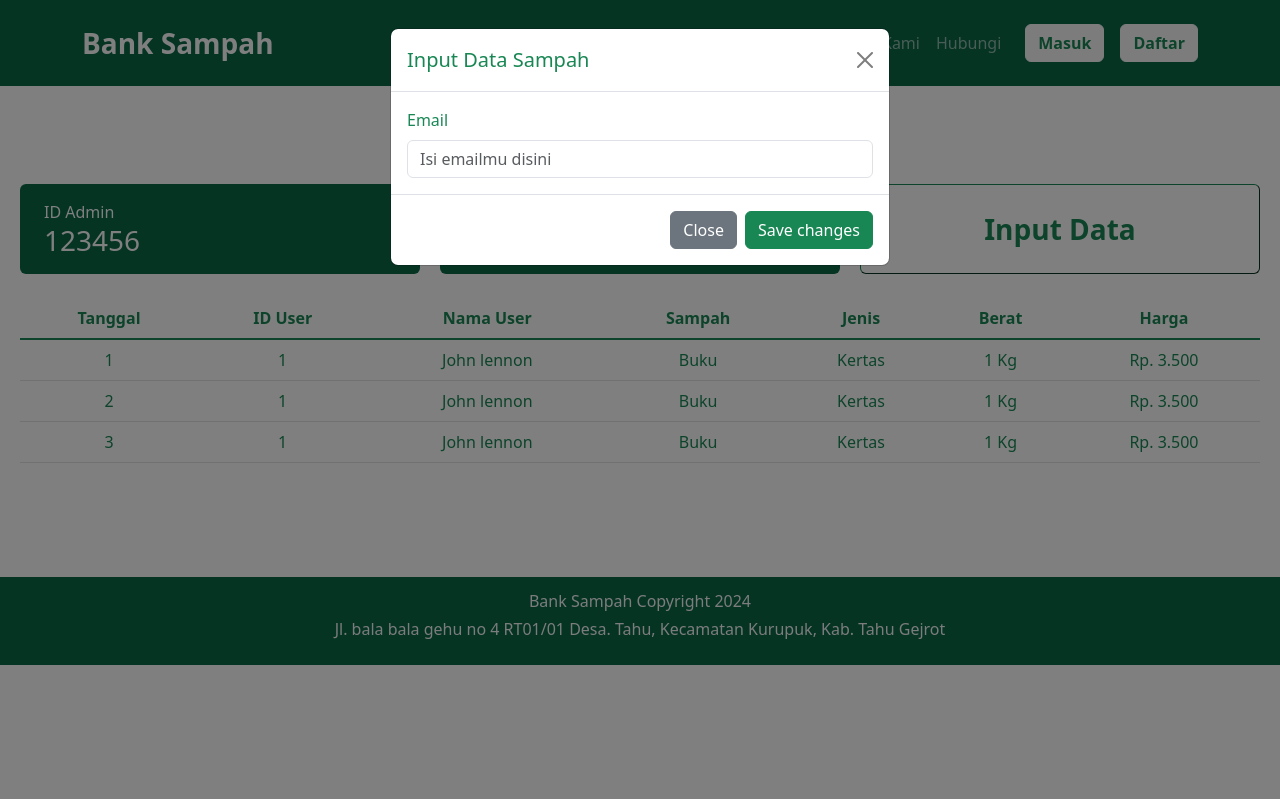
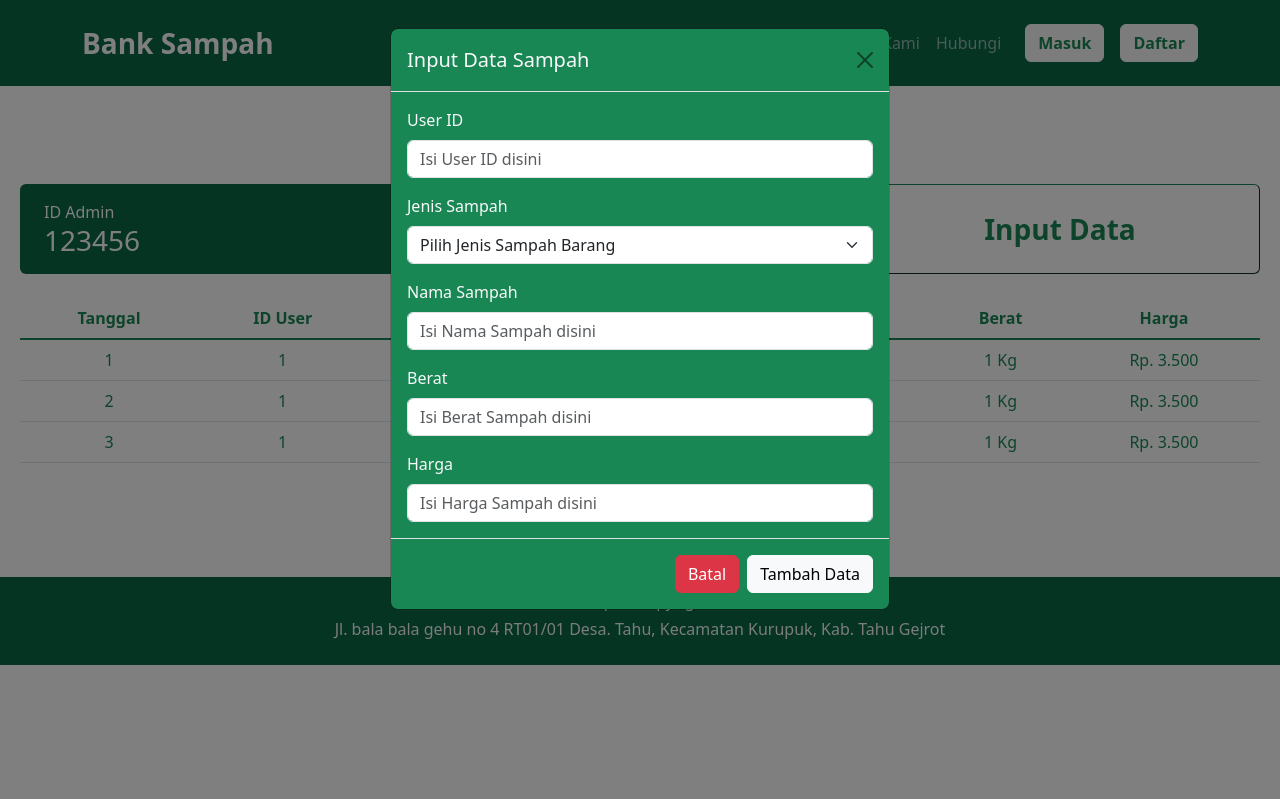
Before and after one commit to jundifatih/final-project, a Laravel app: page /dashboard_admin in a window 1280 px wide, after a click on "Input Data". Run offline with Laravel 10, Linux system fonts and the light colour scheme.

Commit message:
Final Project Bank Sampah

```diff
--- a/resources/views/dashboard/admin.blade.php
+++ b/resources/views/dashboard/admin.blade.php
@@ -30,19 +30,40 @@
             <!-- Modal -->
             <div class="modal fade" id="input_data" tabindex="-1" aria-labelledby="exampleModalLabel" aria-hidden="true">
                 <div class="modal-dialog">
-                    <div class="modal-content">
+                    <div class="modal-content bg-success">
                         <div class="modal-header">
-                        <h1 class="modal-title fs-5 text-success" id="exampleModalLabel">Input Data Sampah</h1>
+                        <h1 class="modal-title fs-5 text-light" id="exampleModalLabel">Input Data Sampah</h1>
                         <button type="button" class="btn-close" data-bs-dismiss="modal" aria-label="Close"></button>
                         </div>
-                        <form action="" method="GET">
+                        <form action="" method="">
                             <div class="modal-body">
-                                <label for="email" class="form-label text-success">Email</label>
-                                <input type="email" class="form-control" id="email" name="email" aria-describedby="emailHelp" placeholder="Isi emailmu disini">
+                                <label for="user_id" class="form-label text-light">User ID</label>
+                                <input type="number" class="form-control" id="user_id" name="user_id" placeholder="Isi User ID disini" required>
+
+                                <label for="jenis_sampah" class="form-label text-light mt-3">Jenis Sampah</label>
+                                <select class="form-select form-control"aria-label="Default select example" name="jenis_sampah" required>
+                                    <option selected>Pilih Jenis Sampah Barang</option>
+                                    <option value="kaca">Kaca</option>
+                                    <option value="plastik">Plastik</option>
+                                    <option value="kertas">Kertas</option>
+                                    <option value="kaleng">Kaleng</option>
+                                    <option value="elektronik">Elektronik</option>
+                                    <option value="tesktil">Tesktil</option>
+                                    {{-- <option value="Bekas" {{ old('kondisi') === 'Bekas' ? 'selected' : '' }}>Bekas</option>
+                                    <option value="Baru" {{ old('kondisi') === 'Baru' ? 'selected' : '' }}>Baru</option> --}}
+                                </select>
+
+                                <label for="nama_sampah" class="form-label text-light mt-3">Nama Sampah</label>
+                                <input type="text" class="form-control" id="nama_sampah" name="nama_sampah" placeholder="Isi Nama Sampah disini" required>
+                                <label for="berat" class="form-label text-light mt-3">Berat</label>
+                                <input type="number" class="form-control" id="berat" name="berat" placeholder="Isi Berat Sampah disini" required>
+                                <label for="harga" class="form-label text-light mt-3">Harga</label>
+                                <input type="number" class="form-control" id="harga" name="harga" placeholder="Isi Harga Sampah disini" required>
+
                             </div>
                             <div class="modal-footer">
-                                <button type="button" class="btn btn-secondary" data-bs-dismiss="modal">Close</button>
-                                <button type="button" class="btn btn-success">Save changes</button>
+                                <button type="button" class="btn btn-danger" data-bs-dismiss="modal">Batal</button>
+                                <button type="submit" class="btn btn-light">Tambah Data</button>
                             </div>
                         </form>
                     </div>
```
